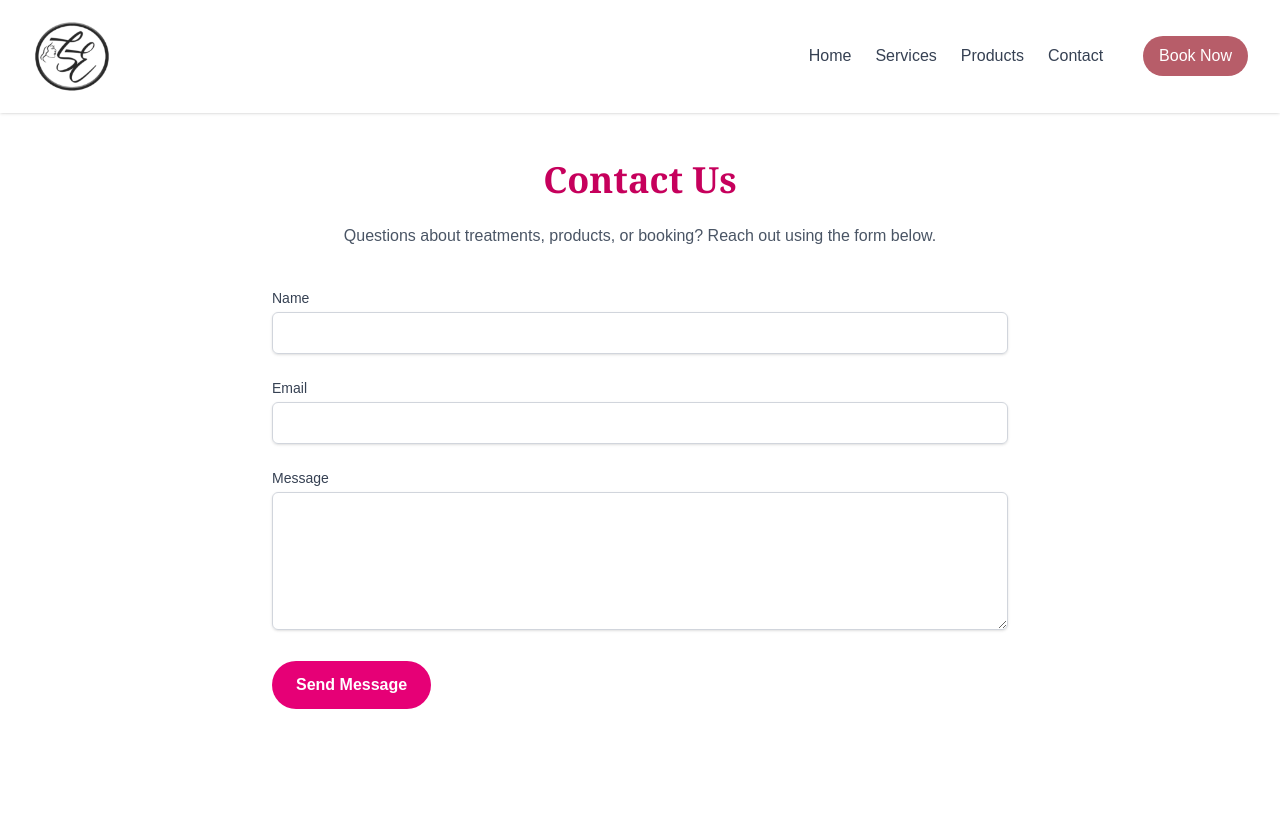
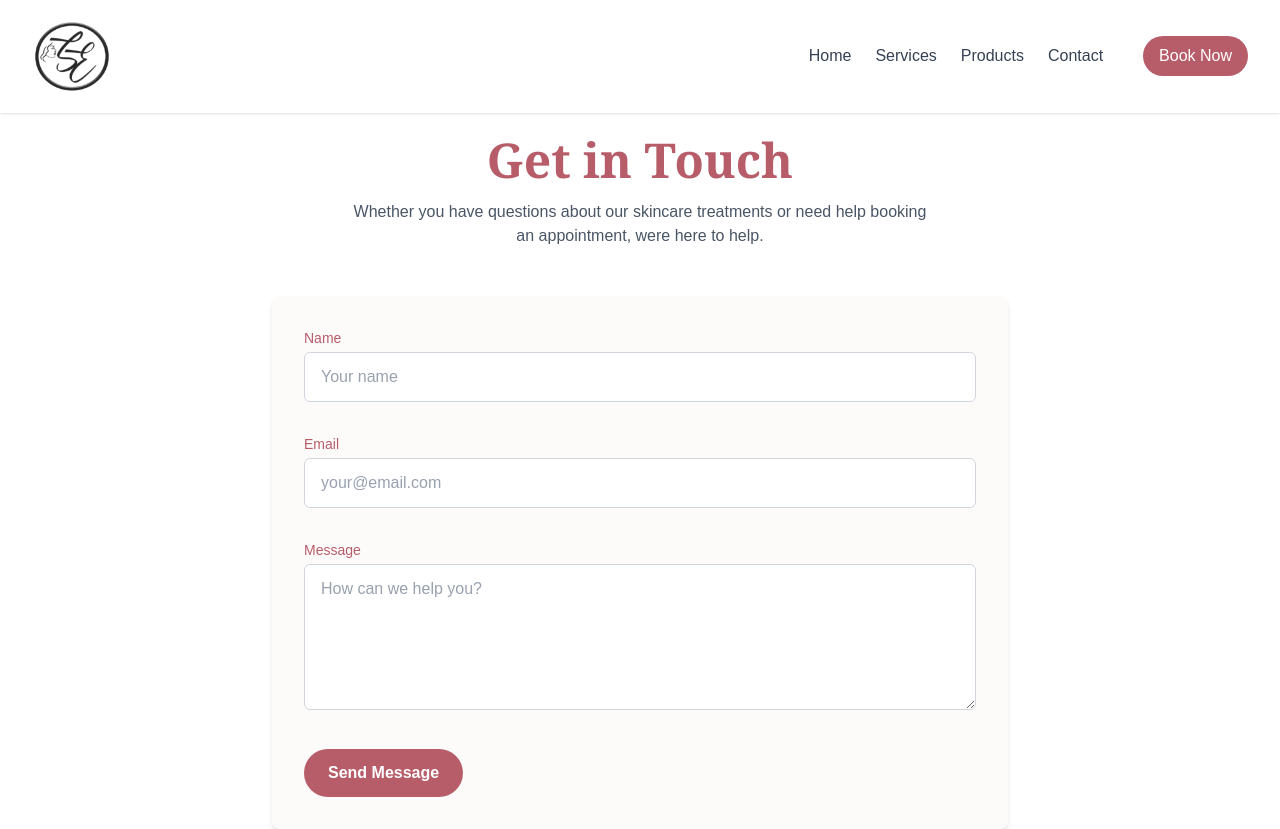
Before and after one commit to gtech29/stelesthetics, a Next.js app: page /contact in a window 1280 px wide. Before the commit the page ends 800 px from the top, so only its background shows below. Built offline with nearby package versions, Linux system fonts and the light colour scheme.

Commit message:
updating contact form, still need to update dark mode

```diff
--- a/src/app/contact/page.tsx
+++ b/src/app/contact/page.tsx
@@ -1,58 +1,69 @@
 export default function ContactPage() {
   return (
-    <main className="py-20 px-4 max-w-3xl mx-auto">
-      <h1 className="text-4xl font-serif font-bold text-pink-700 mt-20 mb-6 text-center">
-        Contact Us
+    <main className="pt-24 px-4 w-full max-w-3xl mx-auto bg-white text-gray-800 dark:bg-gray-900 dark:text-gray-100 transition-colors">
+      <h1 className="text-5xl font-bold text-center text-[#b75d69] dark:text-[#f7cacf] mb-4 font-serif mt-10">
+        Get in Touch
       </h1>
-      <p className="text-center text-gray-600 mb-10">
-        Questions about treatments, products, or booking? Reach out using the
-        form below.
+      <p className="text-center text-gray-600 dark:text-gray-400 mb-12 max-w-xl mx-auto">
+        Whether you have questions about our skincare treatments or need help
+        booking an appointment, were here to help.
       </p>
 
       <form
-        action="https://formspree.io/f/yourFormID" // ← Replace with actual Formspree ID
+        action="https://formspree.io/f/yourFormID" // Replace with your actual Formspree ID
         method="POST"
-        className="space-y-6"
+        className="space-y-8 bg-[#fdfafa] dark:bg-gray-800 p-8 rounded-lg shadow-md transition-colors"
       >
         <div>
-          <label className="block text-sm font-medium text-gray-700">
+          <label className="block text-sm font-medium text-[#b75d69] dark:text-[#f7cacf] mb-1">
             Name
           </label>
           <input
             type="text"
             name="name"
             required
-            className="mt-1 w-full px-4 py-2 border border-gray-300 rounded-md shadow-sm focus:ring-pink-500 focus:border-pink-500"
+            className="w-full px-4 py-3 border border-gray-300 dark:border-gray-600 rounded-md bg-white dark:bg-gray-700 text-gray-800 dark:text-gray-100 focus:ring-[#b75d69] focus:border-[#b75d69] placeholder-gray-400 dark:placeholder-gray-500"
+            placeholder="Your name"
           />
         </div>
 
         <div>
-          <label className="block text-sm font-medium text-gray-700">
+          <label className="block text-sm font-medium text-[#b75d69] dark:text-[#f7cacf] mb-1">
             Email
           </label>
           <input
             type="email"
             name="email"
             required
-            className="mt-1 w-full px-4 py-2 border border-gray-300 rounded-md shadow-sm focus:ring-pink-500 focus:border-pink-500"
+            className="w-full px-4 py-3 border border-gray-300 dark:border-gray-600 rounded-md bg-white dark:bg-gray-700 text-gray-800 dark:text-gray-100 focus:ring-[#b75d69] focus:border-[#b75d69] placeholder-gray-400 dark:placeholder-gray-500"
+            placeholder="your@email.com"
           />
         </div>
 
         <div>
-          <label className="block text-sm font-medium text-gray-700">
+          <label className="block text-sm font-medium text-[#b75d69] dark:text-[#f7cacf] mb-1">
             Message
           </label>
           <textarea
             name="message"
+            rows={5}
             required
-            rows={5}
-            className="mt-1 w-full px-4 py-2 border border-gray-300 rounded-md shadow-sm focus:ring-pink-500 focus:border-pink-500"
-          />
+            className="w-full px-4 py-3 border border-gray-300 dark:border-gray-600 rounded-md bg-white dark:bg-gray-700 text-gray-800 dark:text-gray-100 focus:ring-[#b75d69] focus:border-[#b75d69] placeholder-gray-400 dark:placeholder-gray-500"
+            placeholder="How can we help you?"
+          ></textarea>
         </div>
+
+        {/* Optional spam honeypot field */}
+        <input
+          type="text"
+          name="_gotcha"
+          style={{ display: "none" }}
+          tabIndex={-1}
+        />
 
         <button
           type="submit"
-          className="bg-pink-600 hover:bg-pink-700 text-white font-semibold py-3 px-6 rounded-full"
+          className="bg-[#b75d69] hover:bg-[#9f4d5b] transition-colors text-white font-semibold py-3 px-6 rounded-full w-full sm:w-auto"
         >
           Send Message
         </button>
```
